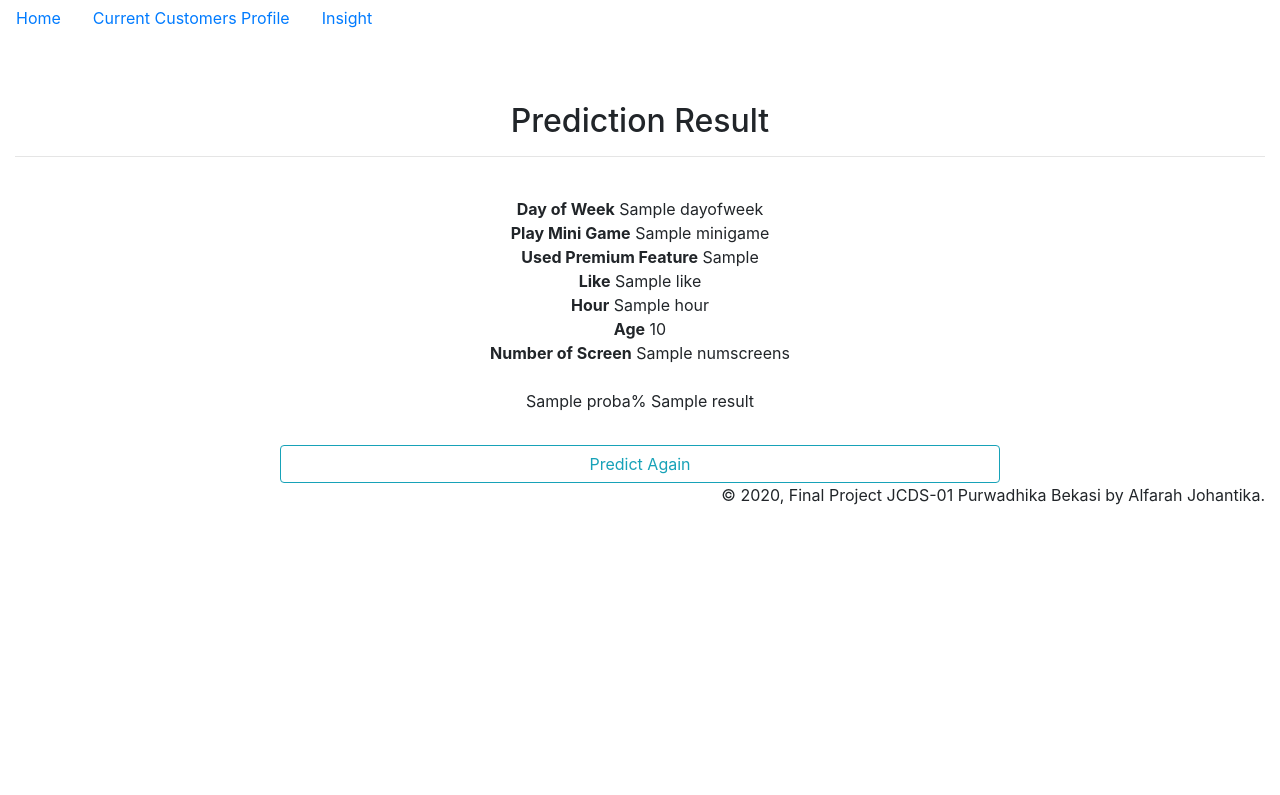
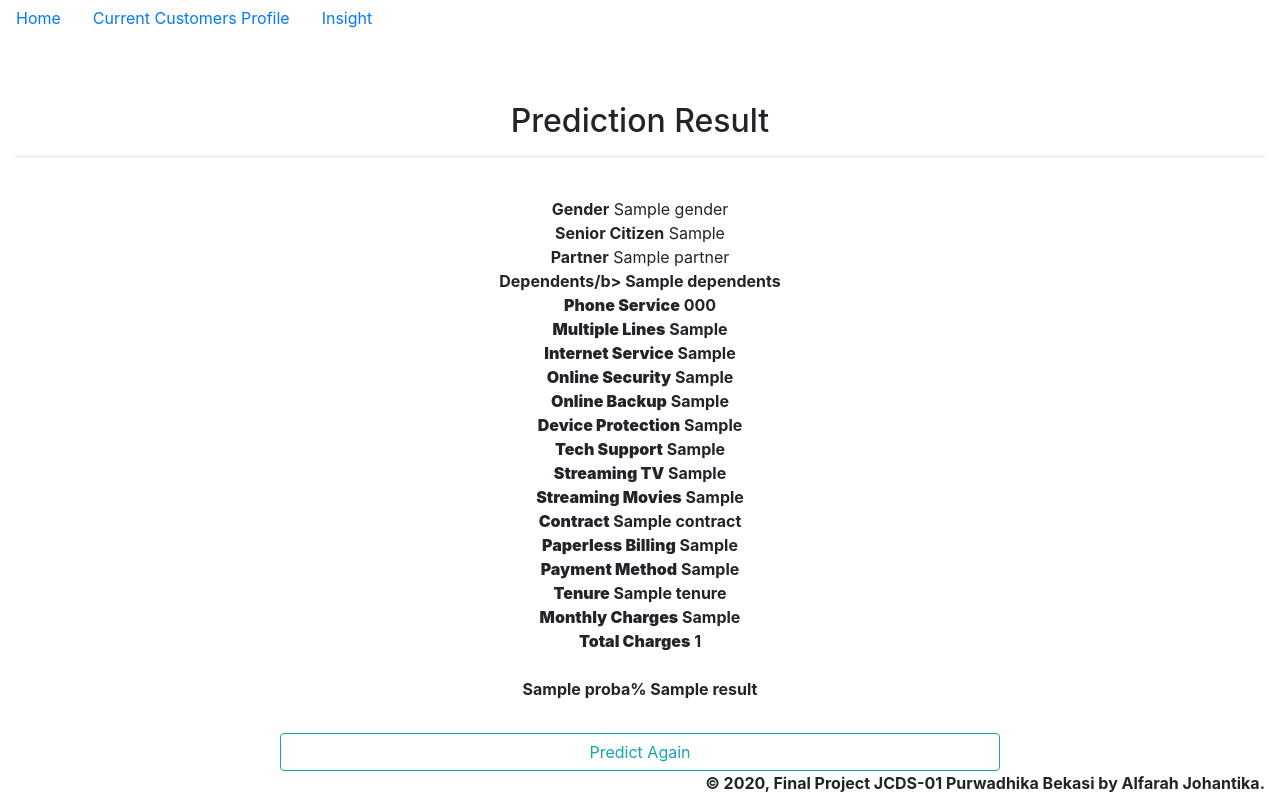
Before and after one commit to farah31/Final_Project_JCDS01_BKS_Telecom_Customer_Churn_Predict, a Flask app: template templates/result.html in a window 1280 px wide. Shown: the part 56-851 px from the top of the page. Before the commit the page ends 561 px from the top, so only its background shows below. Run offline with Flask 2, Linux system fonts and the light colour scheme; the template is opened without the code that fills it: most values are stand-ins (such as "Sample title", 1, 10 or a date in 2020); parts of the project's set-up code (start-up, migrations or seed data) failed here and were passed over; some libraries are stand-ins or nearby versions.

Commit message:
Add files via upload

```diff
--- a/templates/result.html
+++ b/templates/result.html
@@ -81,13 +81,25 @@
           <hr>
           <br>
           <div class="container">
-            <b>Day of Week</b> {{dayofweek}}<br>
-            <b>Play Mini Game</b> {{minigame}}<br>
-            <b>Used Premium Feature</b> {{used_premium_feat}}<br>
-            <b>Like</b> {{like}}<br>
-            <b>Hour</b> {{hour}}<br>
-            <b>Age</b> {{age}}<br>
-            <b>Number of Screen</b> {{numscreens}}<br>
+            <b>Gender</b> {{gender}}<br>
+            <b>Senior Citizen</b> {{SeniorCitizen}}<br>
+            <b>Partner</b> {{Partner}}<br>
+            <b>Dependents/b> {{Dependents}}<br>
+            <b>Phone Service</b> {{PhoneService}}<br>
+            <b>Multiple Lines</b> {{MultipleLines}}<br>
+            <b>Internet Service</b> {{InternetService}}<br>
+            <b>Online Security</b> {{OnlineSecurity}}<br>
+            <b>Online Backup</b> {{OnlineBackup}}<br>
+            <b>Device Protection</b> {{DeviceProtection}}<br>
+            <b>Tech Support</b> {{TechSupport}}<br>
+            <b>Streaming TV</b> {{StreamingTV}}<br>
+            <b>Streaming Movies</b> {{StreamingMovies}}<br>
+            <b>Contract</b> {{Contract}}<br>
+            <b>Paperless Billing</b> {{PaperlessBilling}}<br>
+            <b>Payment Method</b> {{PaymentMethod}}<br>
+            <b>Tenure</b> {{tenure}}<br>
+            <b>Monthly Charges</b> {{MonthlyCharges}}<br>
+            <b>Total Charges</b> {{TotalCharges}}<br>
             <!-- <b>Screens</b> {{screens}}<br> -->
           </div>
 
```
